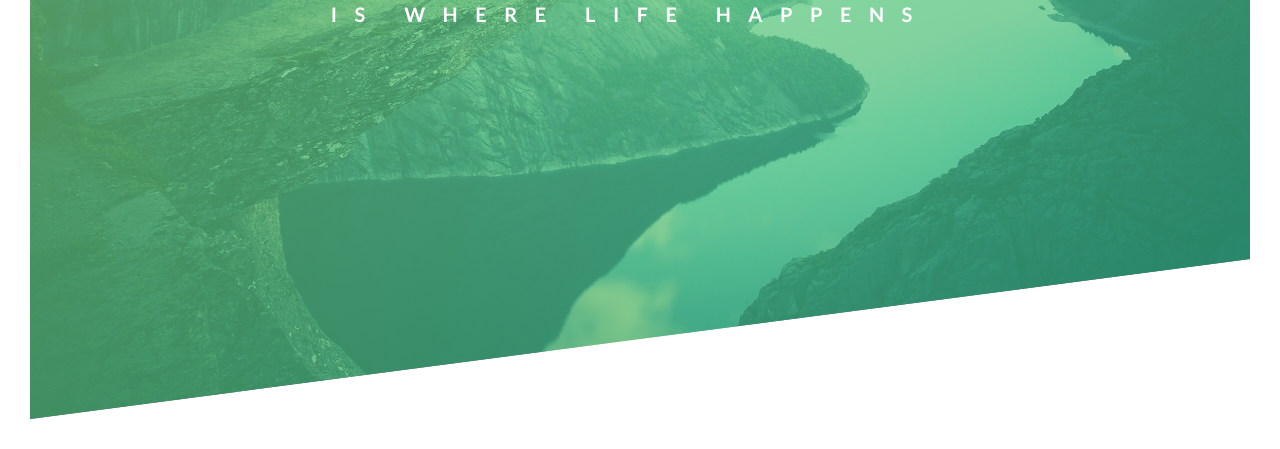
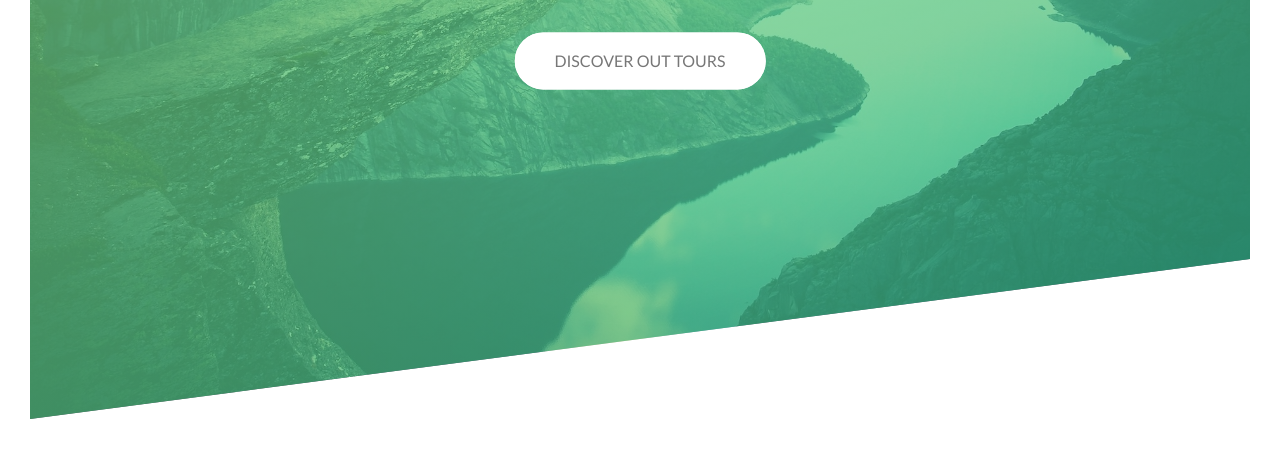
Before and after one commit to KirillSelyukov/css, a plain HTML site: page Natours/starter/index.html in a window 1280 px wide. Shown: the part 371-820 px from the top of the page. Drawn offline with Linux system fonts and the light colour scheme.

Commit message:
Build complex animated button

```diff
--- a/Natours/starter/css/style.css
+++ b/Natours/starter/css/style.css
@@ -29,11 +29,13 @@ body {
     clip-path: polygon(0 0, 100% 0, 100% 75vh, 0 100%);
     position: relative;
 }
+
 .text-box {
     position: absolute;
     top: 40%;
     left: 50%;
     transform: translate(-50%,-50%);
+    text-align: center;
 
 }
 
@@ -51,6 +53,7 @@ body {
     color: #fff;
     text-transform: uppercase;
     backface-visibility: hidden;
+    margin-bottom: 60px;
 
 }
 
@@ -104,3 +107,63 @@ body {
         transform: translateX(0)
     }
 }
+
+.btn:link,
+.btn:visited {
+    text-transform: uppercase;
+    text-decoration: none;
+    padding: 15px 40px;
+    display: inline-block;
+    border-radius: 100px;
+    transition: all .2s;
+    position: relative;
+}
+.btn:hover {
+    transform: translateY(-3px);
+    box-shadow: 0 10px 20px rgba(0, 0, 0, .2)
+}
+.btn:active {
+    transform: translateY(-1px);
+    box-shadow: 0 5px 10px rgba(0, 0, 0, .2)
+}
+
+.btn-white{
+    background-color: #fff;
+    color: #777;
+}
+.btn::after{
+    content: "";
+    display: inline-block;
+    height: 100%;
+    width: 100%;
+    border-radius: 100px;
+    position: absolute;
+    top: 0;
+    left: 0;
+    z-index: -1;
+    transition: all .4s;
+}
+.btn-white::after{
+    background-color: #fff;
+}
+
+.btn:hover::after{
+    transform: scaleX(1.4) scaleY(1.6);
+    opacity: 0;
+}
+
+@keyframes moveInBottom {
+    0%{
+        opacity: 0;
+        transform: translateY(30px)
+    }
+
+    100%{
+        opacity: 1;
+        transform: translateY(0)
+    }
+}
+.btn-animated {
+    animation: moveInBottom .5s ease-out .75s;
+    animation-fill-mode: backwards;
+}
--- a/Natours/starter/index.html
+++ b/Natours/starter/index.html
@@ -24,6 +24,7 @@
                 <span class="heading-primary-main">Outdoors</span>
                 <span class="heading-primary-sub">is where life happens</span>
             </h1>
+            <a href="#" class="btn btn-white btn-animated">Discover out tours</a>
         </div>
     </header>
 
```
